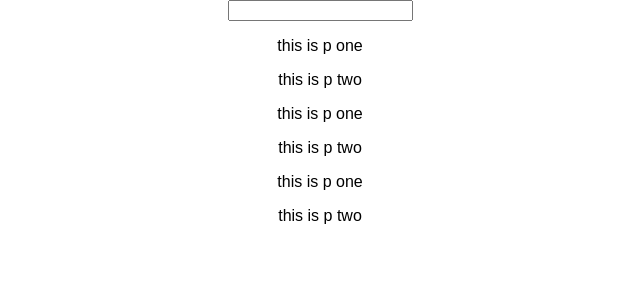
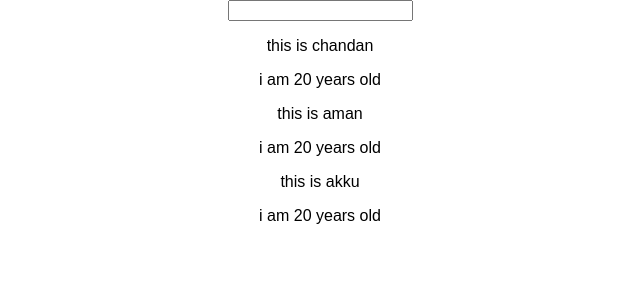
Before and after one commit to Chandan-Saini/react-app-old-script-1.1.5-prctc, a React (Create React App) app: page / in a window 1280 px wide. Shown: the top 300 px of the page, without its empty margins (320-960 px from the left). Built offline with nearby package versions, Linux system fonts and the light colour scheme.

Commit message:
used props

```diff
--- a/src/App.js
+++ b/src/App.js
@@ -9,9 +9,9 @@ class App extends Component {
       <div className="App">
 
         <UserInput />
-        <UserOutput  />
-        <UserOutput />
-        <UserOutput />
+        <UserOutput userName={"chandan"} />
+        <UserOutput userName={"aman"} />
+        <UserOutput userName={"akku"} />
       </div>
     );
   }
--- a/src/UserOutput/UserOutput.js
+++ b/src/UserOutput/UserOutput.js
@@ -4,8 +4,8 @@ const userOutput=(props)=>{
 
     return (
     <div>
-        <p>this  is p one</p>
-        <p>this is p two</p>
+        <p>this is {props.userName} </p>
+        <p>i am 20 years old</p>
     </div>
     )
 }
```
